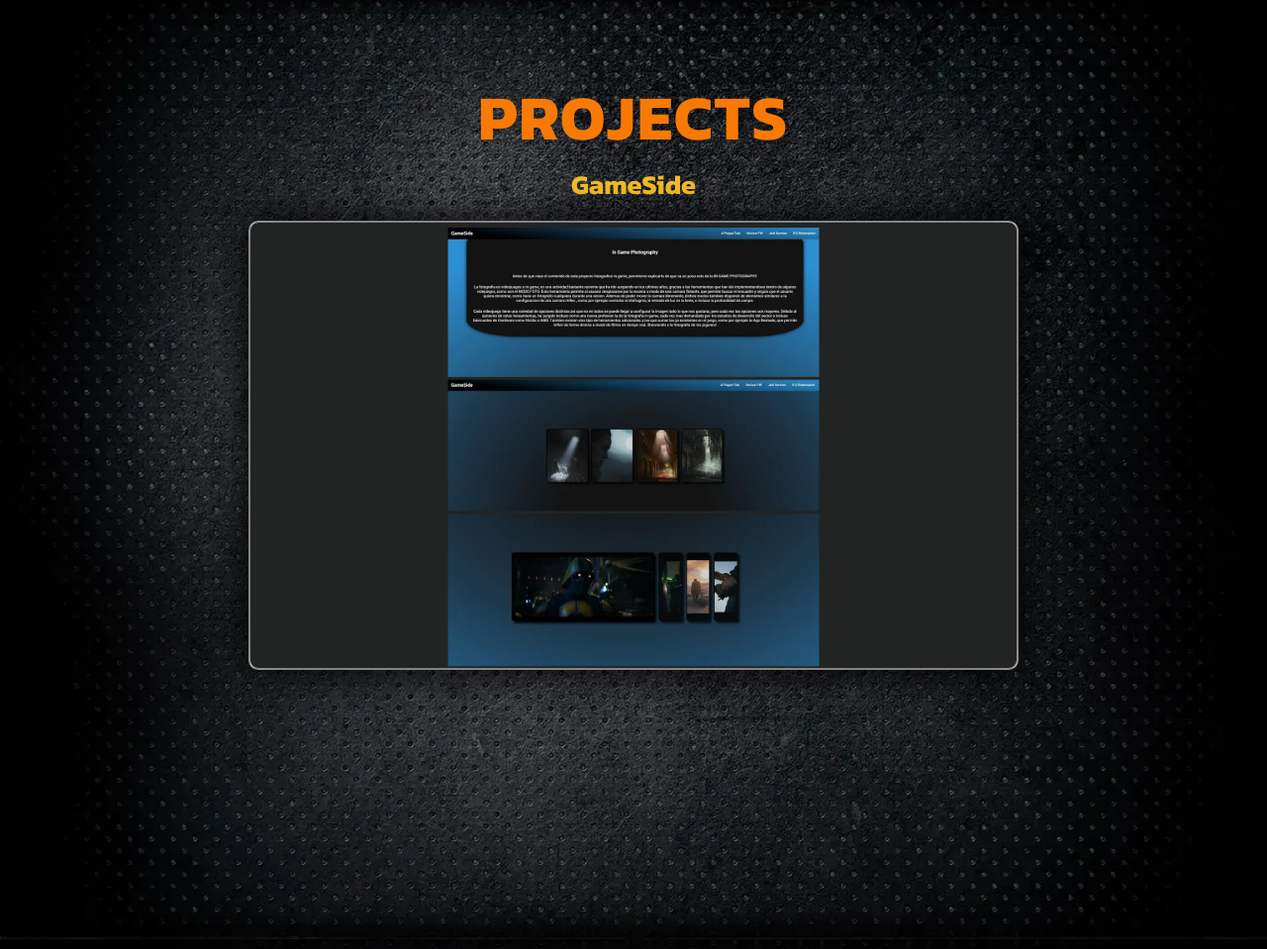
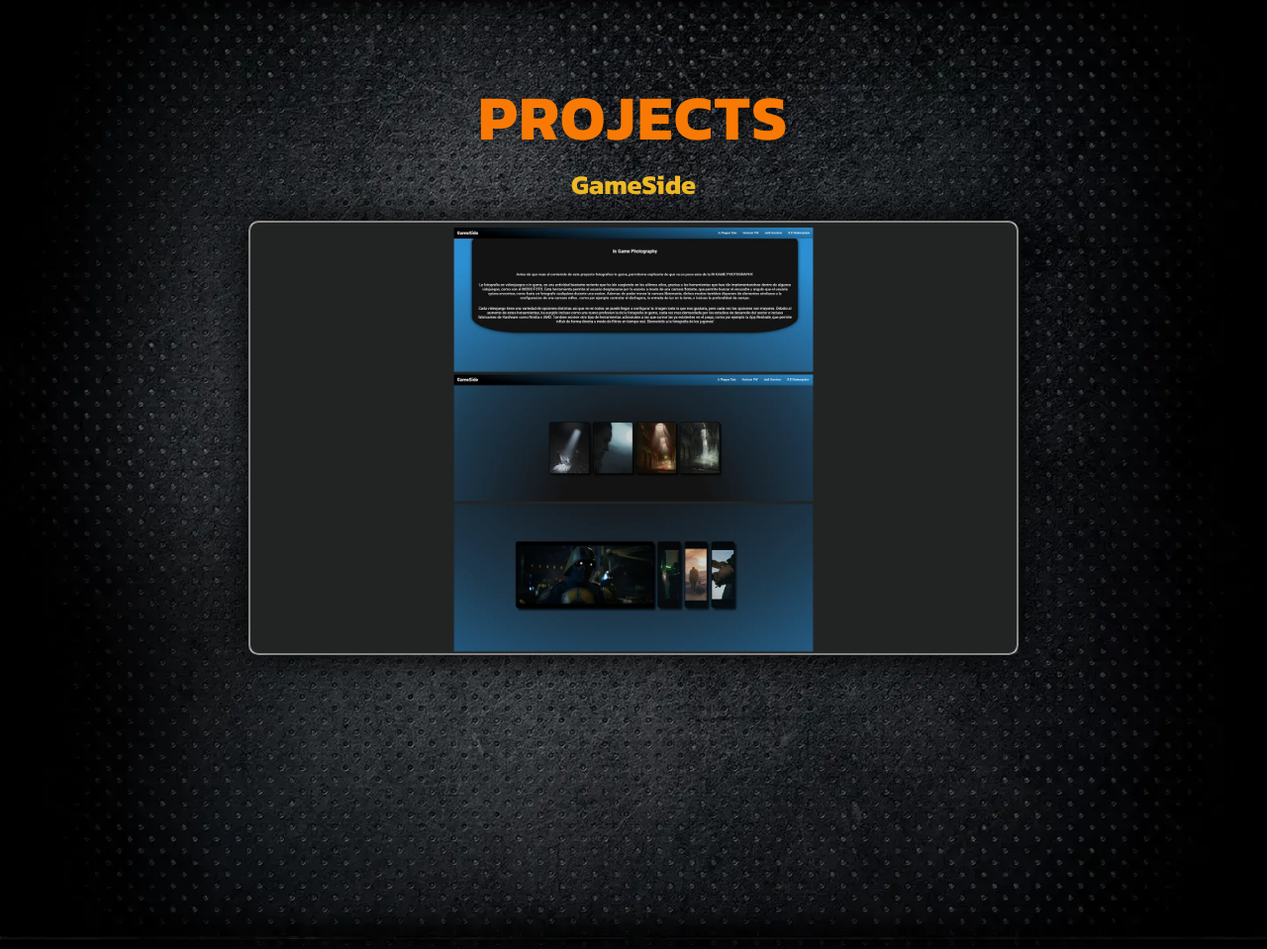
Before and after one commit to VictorIgle/proyecto-final, a plain HTML site: page index.html in a window 1280 px wide. Shown: the part 3854-4813 px from the top of the page at 99% size. Drawn offline with Linux system fonts and the light colour scheme.

Commit message:
Revert "ligthbox css2"
This reverts commit c96cd69a053424f1015c1eddda112f78d43d2d23.

```diff
--- a/css/index.css
+++ b/css/index.css
@@ -526,10 +526,11 @@
 }
 
 .Projects-img{
-    min-height: 450px;
-    min-height: 450px;
-    object-fit:cover;
+    min-height: 250px;
+    min-height: 250px;
+    object-fit:contain;
     transition: all .5s ease;
+
 
 }
 
```
